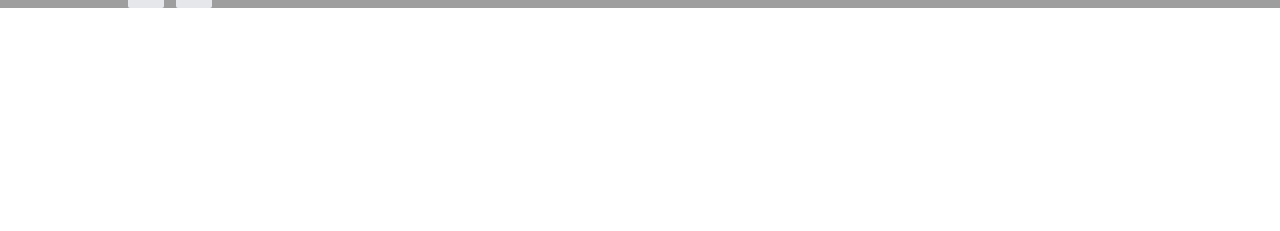
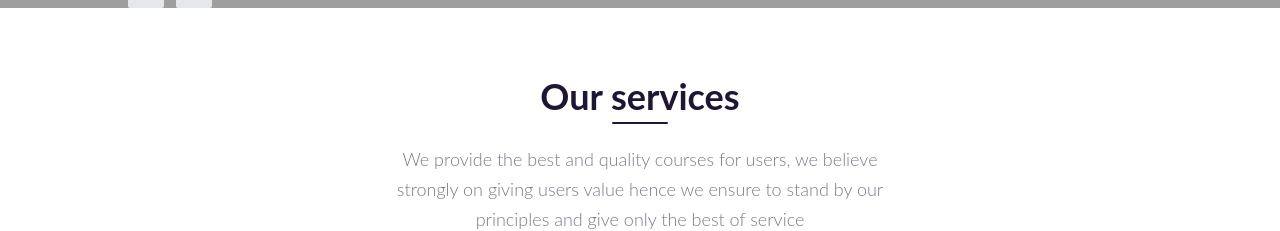
Before and after one commit to Ayomikuolatunji/college-next-page, a Next.js app: page / in a window 1280 px wide. Shown: the part 644-875 px from the top of the page. Before the commit the page ends 800 px from the top, so only its background shows below. Built offline with nearby package versions, Linux system fonts and the light colour scheme; grey boxes are pictures that could not be loaded.

Commit message:
service page

```diff
--- a/components/hero/Sliders.js
+++ b/components/hero/Sliders.js
@@ -1,13 +1,13 @@
 import React, { Component } from "react";
 import Slider from "react-slick";
-import Styled from "styled-components"
+import styled from "styled-components"
 import {FcNext,FcPrevious} from "react-icons/fc"
 import {BsApple} from "react-icons/bs"
 import "slick-carousel/slick/slick.css";
 import "slick-carousel/slick/slick-theme.css";
 
 
-const Content=Styled.div`
+const Content=styled.div`
 
   h3{
     font-family: 'Lato';
@@ -47,7 +47,7 @@ const Content=Styled.div`
       color:#fff;
   }
 `
-const PrevNext=Styled.div`
+const PrevNext=styled.div`
 
 `
 export default class PreviousNextMethods extends Component {
--- /dev/null
+++ b/components/services/Services.js
@@ -0,0 +1,73 @@
+import React from 'react'
+import styled from "styled-components"
+
+
+const ServicePage=styled.div`
+   width: 80%;
+    margin: auto;
+    margin-top: 60px;
+    height: auto;
+    position: relative;
+    @media (max-width:500px){
+        width: 90%;
+        margin-top: 20px;
+    }
+`
+
+const Header=styled.div`
+  width: 50%;
+  margin: auto;
+  text-align: center;
+  @media (max-width:500px){
+      width: 100%;
+  }
+  /* innner elements */
+    h1{
+        font-family: 'Lato';
+        font-style: normal;
+        font-weight: 700;
+        font-size: 36px;
+        line-height: 56px;
+        /* identical to box height, or 156% */
+        color: #1F1534;
+        position: relative;
+        mix-blend-mode: normal;
+        margin-bottom: 20px;
+
+        :after{
+            content:"";
+            position: absolute;
+            margin:120px auto 0 auto;
+            bottom: 0;
+            right: 0;
+            left: 0;
+            width: 56px;
+            height: 2px;
+            background: #1F1534;
+            border-radius: 5px;
+        }
+    }
+    p{
+        font-family: 'Lato';
+        font-style: normal;
+        font-weight: 300;
+        font-size: 18px;
+        line-height: 30px;
+        /* or 167% */
+        color: #7D7987;
+        mix-blend-mode: normal;
+    }
+
+`
+export default function Services() {
+  return (
+    <ServicePage>
+         <Header>
+               <h1>Our services</h1>
+               <p>
+                   We provide the best and quality courses for users, we believe strongly on giving users value hence we ensure to stand by our principles and give only the best of service
+                </p>
+         </Header>
+    </ServicePage>
+  )
+}
--- a/pages/index.js
+++ b/pages/index.js
@@ -1,8 +1,8 @@
-import Head from 'next/head'
-import DefaultHeader from '../layout/Default'
-import DesignImg from "../public/img/element.png"
+import Head from 'next/head';
+import DefaultHeader from '../layout/Default';
+import DesignImg from "../public/img/element.png";
 import Image from 'next/image';
-
+import Services from '../components/services/Services';
 
 export default function Home() {
   return (
@@ -14,9 +14,10 @@ export default function Home() {
       </Head>
          <body>
           <DefaultHeader>
-
-           </DefaultHeader>
-           <div className="design-box absolute sm:top-0 sm:left-0 right-0 top-0 -z-10 sm:mt-64 mt-80">
+            <Services/>
+          </DefaultHeader>
+              {/* floating containers */}
+           <div className="design-box absolute sm:top-0 sm:left-0 right-0 top-0 -z-10 sm:mt-64 mt-80 sm:opacity-100  opacity-50">
               <Image src={DesignImg} alt={"design-img"} className="abolute"/>
           </div>
          </body>
```
